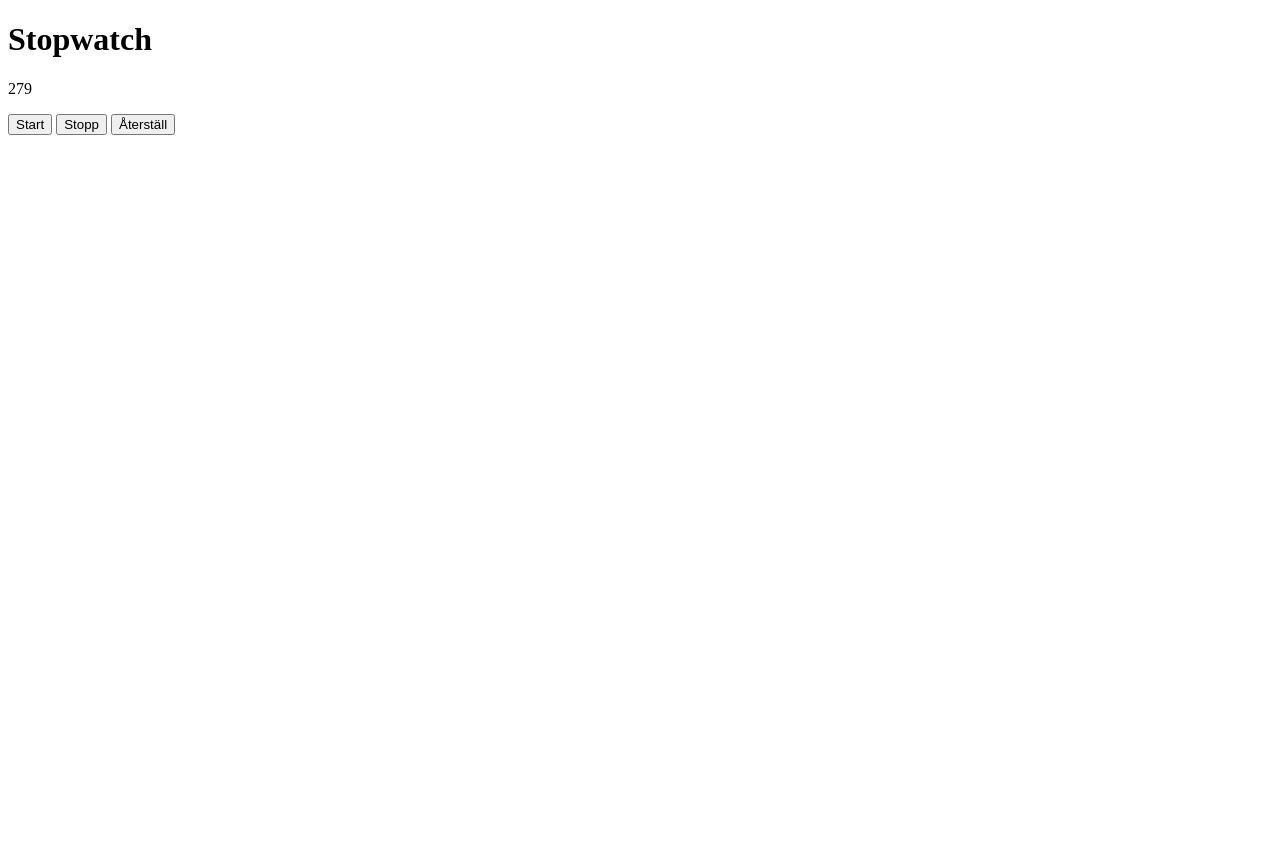
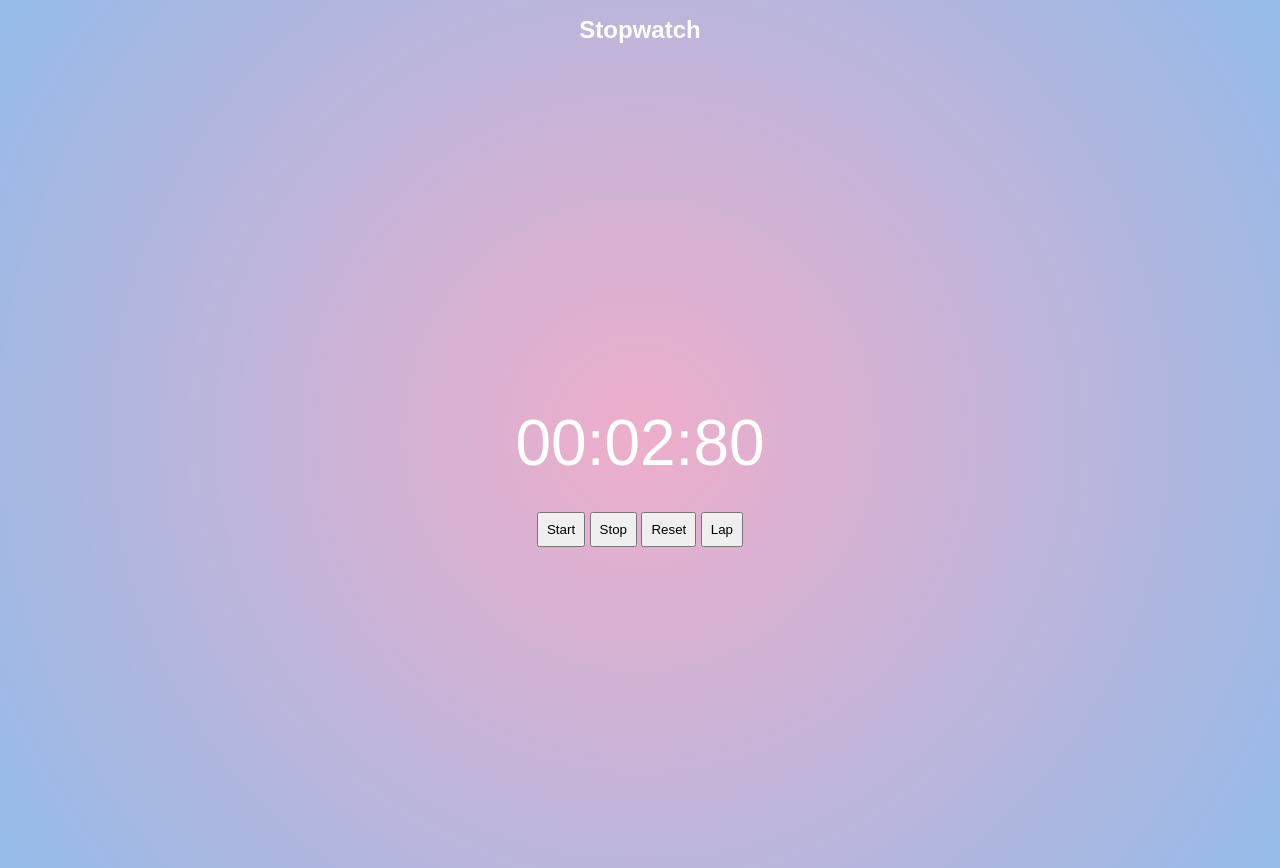
Before and after one commit to JohanSmirnoff/Mini-projekt-5-stopwatch, a plain HTML site: page index.html in a window 1280 px wide. Both pictures are taken after a click on the button "Start". Before the commit the page ends 800 px from the top, so only its background shows below. Drawn offline with Linux system fonts and the light colour scheme.

Commit message:
färdig sida

```diff
--- a/index.html
+++ b/index.html
@@ -8,13 +8,18 @@
     <script src="script.js" defer></script>
 </head>
 <body>
+    <header>
+        <h1>Stopwatch</h1>
+    </header>
     <main>
-        <div class="div-container">
-            <h1>Stopwatch</h1>
-            <p id="timertime"></p>
+        <div class="container">
+            <div id="stopwatch">
+                <div id="timertime">00:00:00</div>
                 <button id="start-btn">Start</button>
-                <button id="stop-btn">Stopp</button>
-                <button id="reset-btn">Återställ</button>
+                <button id="stop-btn">Stop</button>
+                <button id="reset-btn">Reset</button>
+                <button>Lap</button>
+            </div>
         </div>
     </main>
 </body>
--- a/script.js
+++ b/script.js
@@ -1,4 +1,5 @@
 let startTime = 0;
+let elapsedTime = 0;
 let intervalID = null;
 let running = false;
 
@@ -8,15 +9,26 @@ const stopButton = document.getElementById("stop-btn")
 const resetButton = document.getElementById("reset-btn")
 let timertime = document.getElementById("timertime")
 
-function ms() {
-    document.getElementById("timertime").innerHTML = startTime
-    startTime++
+    function formatera(tid) {
+        const totalTid = Math.floor(tid / 1000)
+        const minuter = Math.floor(totalTid / 60)
+        const sekunder = totalTid % 60
+        const hundraDelar = Math.floor((tid % 1000) / 10)
+        return `${String(minuter).padStart(2, "0")}:${
+            String(sekunder).padStart(2, "0")}:${String(hundraDelar).padStart(2, "0")}`
+        }
+
+        function uppdatera() {
+            const nuvarandeTime = Date.now()
+            const runningTime = nuvarandeTime - startTime
+            timertime.textContent = formatera(runningTime)
+
 }
-
 
     startButton.addEventListener("click", () => {
         if (!running) {
-            intervalID = setInterval(ms, 10)
+            startTime = Date.now() - elapsedTime
+            intervalID = setInterval(uppdatera, 10)
             running = true
         }
 })
@@ -24,9 +36,19 @@ function ms() {
     stopButton.addEventListener("click", () => {
         if (running) {
             clearInterval(intervalID)
+            elapsedTime = Date.now() - startTime
             running = false
         }
     })
+    resetButton.addEventListener("click", () => {
+            clearInterval(intervalID)
+            running = false
+            startTime = "00:00:00"
+            timertime.innerHTML = startTime
+        }
+    )
+
+
 
 
 
--- a/style.css
+++ b/style.css
@@ -0,0 +1,33 @@
+body {
+    background: #EEAECA;
+    background: radial-gradient(circle,rgba(238, 174, 202, 1) 0%, rgba(148, 187, 233, 1) 100%);
+    font-family: Arial, Helvetica, sans-serif;
+    color: #fff;
+}
+
+header {
+    text-align: center;
+    margin-top: 1rem;
+    font-size: 0.75rem;
+}
+
+.container {
+    height: 100vh;
+    margin: 0;
+    display: flex;
+    justify-content: center;
+    align-items: center;
+}
+
+#stopwatch {
+    text-align: center;
+}
+
+#timertime {
+    font-size: 4rem;
+    padding: 2rem;
+}
+
+button {
+    padding: 0.5rem;
+}
```
